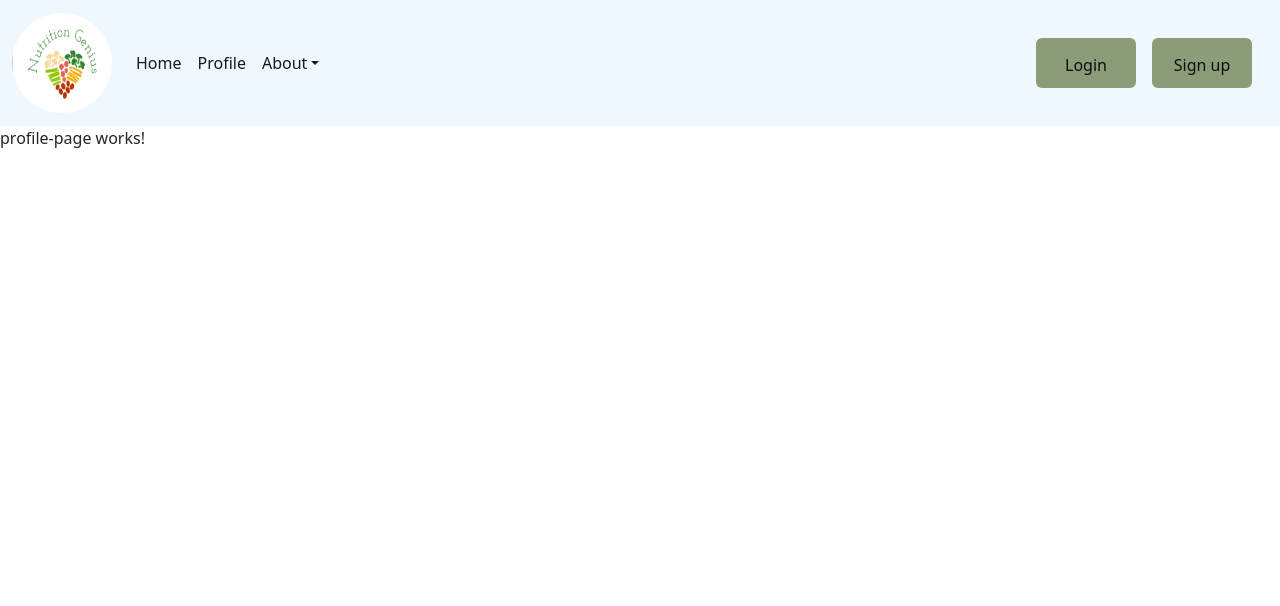
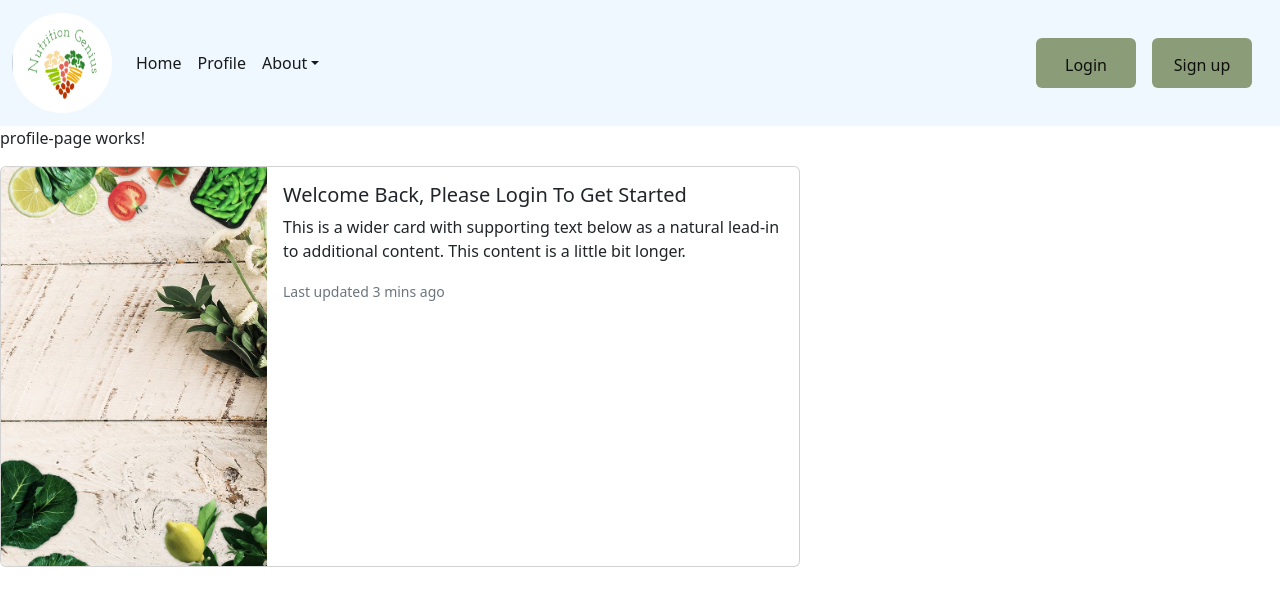
Before and after one commit to WVU-CS230-2022-08-Group09/nutrition-genius, an Angular app: page /Profile in a window 1280 px wide. Shown: the top 606 px of the page. Built offline with nearby package versions, Linux system fonts and the light colour scheme.

Commit message:
profile page updates

```diff
--- a/src/app/profile-page/profile-page/profile-page.component.html
+++ b/src/app/profile-page/profile-page/profile-page.component.html
@@ -1 +1,15 @@
 <p>profile-page works!</p>
+<div class="card mb-3" style="max-width: 800px;">
+    <div class="row g-0">
+      <div class="col-md-4">
+        <img src="\assets\images\NutritionLogInBackground.jpg" class="img-fluid rounded-start" alt="...">
+      </div>
+      <div class="col-md-8">
+        <div class="card-body">
+          <h5 class="card-title">Welcome Back, Please Login To Get Started</h5>
+          <p class="card-text">This is a wider card with supporting text below as a natural lead-in to additional content. This content is a little bit longer.</p>
+          <p class="card-text"><small class="text-muted">Last updated 3 mins ago</small></p>
+        </div>
+      </div>
+    </div>
+  </div>
```
Also changed, not shown: src/assets/images/NutritionLogInBackground.jpg (added).
